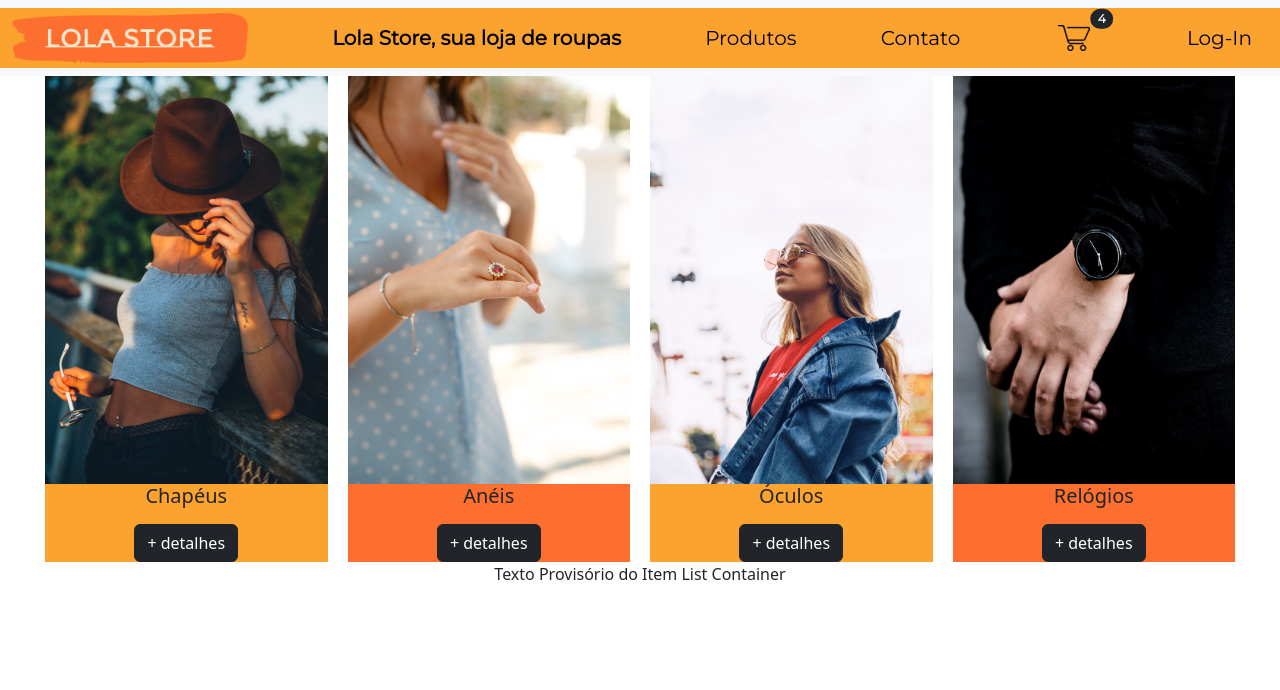
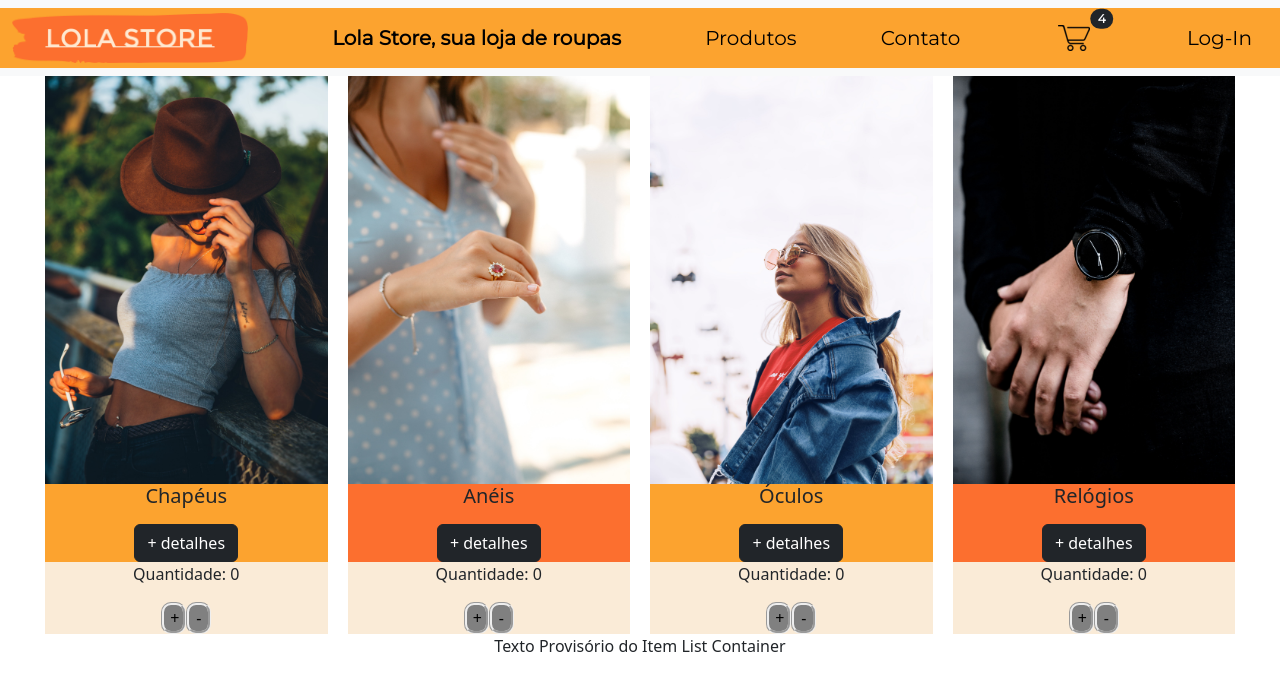
Before and after one commit to BrunoMadera/LolaStoreMadera, a React (Create React App) app: page / in a window 1280 px wide. Shown: the top 690 px of the page. Built offline with nearby package versions, Linux system fonts and the light colour scheme.

Commit message:
counter1

```diff
--- a/src/App.css
+++ b/src/App.css
@@ -130,3 +130,23 @@ font-weight: 100;
   align-self: center;
   grid-area: box4;
 }
+
+
+.boxCounter{
+  background-color: antiquewhite;
+
+}
+
+.txtCounter{
+
+}
+
+.btnCounter{
+
+    background-color: grey;
+    border-radius: 10px;
+    border: none;
+    width: 25px;
+    border-style: groove;
+
+}
--- a/src/App.js
+++ b/src/App.js
@@ -1,4 +1,3 @@
-import logo from './logo.svg';
 import './App.css';
 import NavBar from './components/NavBar';
 import ProductsCards from './components/ProductsCards';
@@ -15,7 +14,9 @@ function App() {
 
     <section><ProductsCards /></section>
 
-    <section><ItemListContainer /></section>
+    <section>
+      <ItemListContainer />
+    </section>
 
     </body>
 
--- /dev/null
+++ b/src/components/ItemCount.jsx
@@ -0,0 +1,26 @@
+import {useState} from 'react';
+
+function ItemCount() {
+
+const [addCount, setContClique] = useState(0);
+
+function addCart (){
+    setContClique(addCount + 1 );
+}
+
+function removeCart (){
+    setContClique(addCount - 1 );
+}
+
+return (
+<div className="boxCounter">
+    <p className="txtCounter" > Quantidade: {addCount}</p>
+        <button className="btnCounter" onClick = {addCart}> + </button>
+        <button className="btnCounter" onClick = {removeCart}> - </button>
+</div>
+)
+
+
+}
+
+export default ItemCount;
--- a/src/components/ProductsCards.jsx
+++ b/src/components/ProductsCards.jsx
@@ -1,3 +1,6 @@
+ import ItemCount from './ItemCount';
+
+
  // import the images
 
 let prod1 = require('./images/produto1.jpg');
@@ -24,6 +27,7 @@ function ProductsCards() {
             <a href="#" className="btn btn-dark">+ detalhes</a>
           </div>
         </div>
+      <ItemCount />
     </div>
 
     <div className="box2">
@@ -35,6 +39,7 @@ function ProductsCards() {
             <a href="#" className="btn btn-dark">+ detalhes</a>
           </div>
         </div>
+      <ItemCount />
     </div>
 
     <div className="box3">
@@ -46,6 +51,7 @@ function ProductsCards() {
             <a href="#" className="btn btn-dark">+ detalhes</a>
           </div>
         </div>
+      <ItemCount />
     </div>
 
     <div className="box4">
@@ -57,6 +63,7 @@ function ProductsCards() {
             <a href="#" className="btn btn-dark">+ detalhes</a>
           </div>
         </div>
+      <ItemCount />
     </div>
 </section>
 
```
